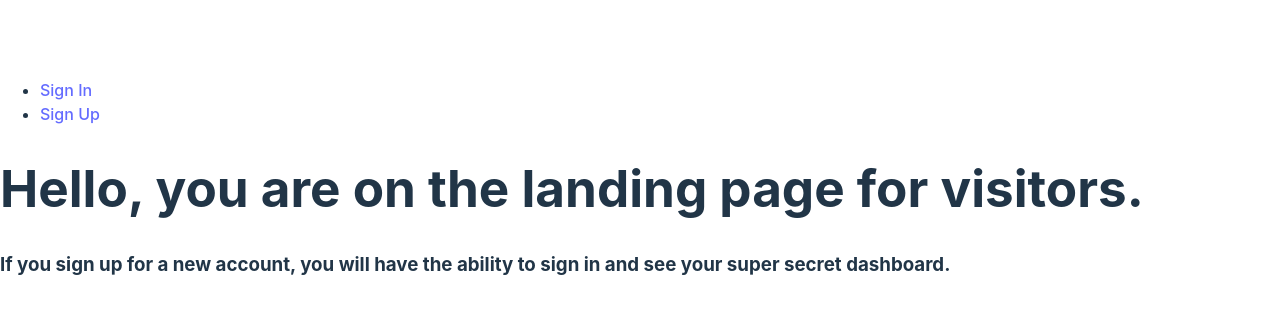
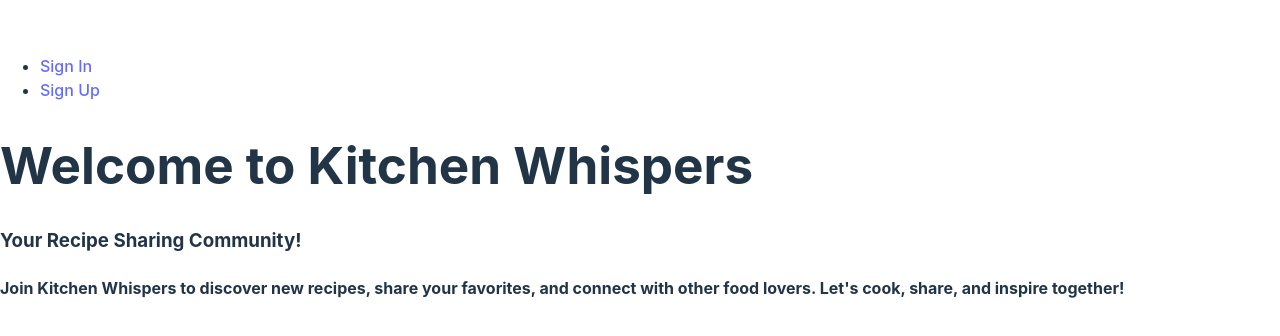
Before and after one commit to AyaEhab7/Kitchen-Whispers-Front-End, a React (Vite) app: page / in a window 1280 px wide. Shown: the part 220-556 px from the top of the page. Built offline with nearby package versions, Linux system fonts and the light colour scheme; no server answers.

Commit message:
add to landing page

```diff
--- a/src/components/Landing/Landing.jsx
+++ b/src/components/Landing/Landing.jsx
@@ -1,11 +1,13 @@
 const Landing = () => {
   return (
     <main>
-      <h1>Hello, you are on the landing page for visitors.</h1>
-      <h3>
-        If you sign up for a new account, you will have the ability to sign in
-        and see your super secret dashboard.
-      </h3>
+      <h1>Welcome to Kitchen Whispers</h1>
+      <h3>Your Recipe Sharing Community!</h3>
+       <h4>
+      Join Kitchen Whispers to discover new recipes,
+       share your favorites, and connect with other food lovers.
+        Let's cook, share, and inspire together!
+        </h4>
     </main>
   );
 };
```
